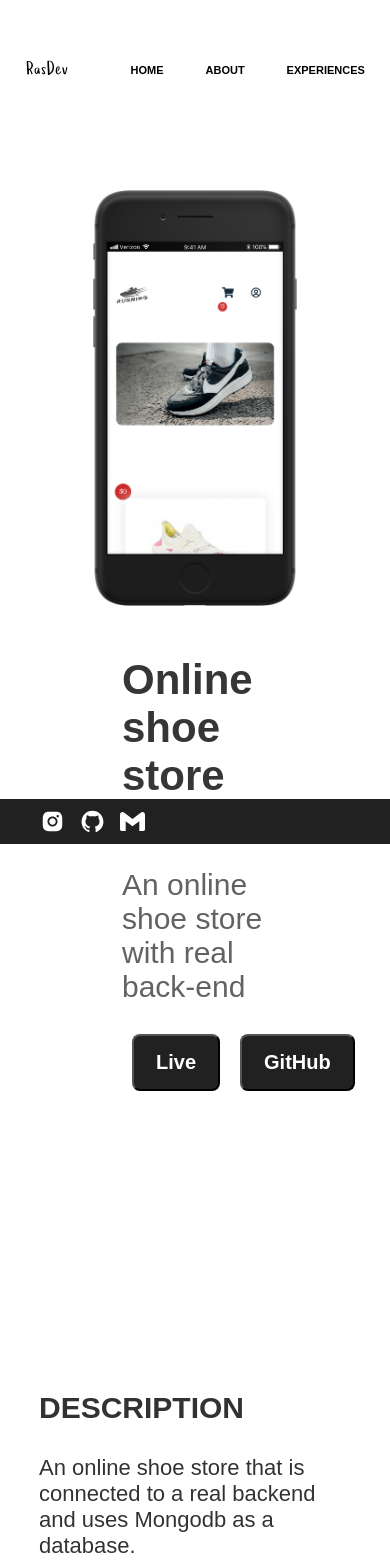
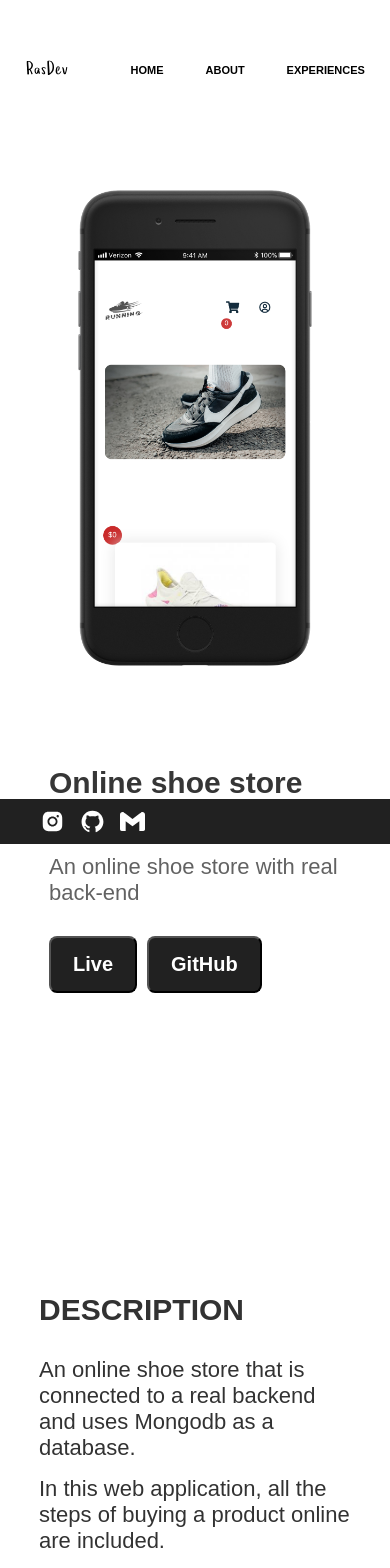
Before and after one commit to Rasool-Karami1994/my-portfolio, a React (Create React App) app: page /experiences/1 in a window 390 px wide. Shown: the top 1568 px of the page. Built offline with nearby package versions, Linux system fonts and the light colour scheme; a web font is replaced by a local one.

Commit message:
experience pages maked responsive

```diff
--- a/src/App.css
+++ b/src/App.css
@@ -679,14 +679,14 @@ footer {
 }
 .first-section-left h3 {
   color: #212121;
-  font-size: 65px;
+  font-size: 57px;
   font-weight: bolder;
   opacity: 0.9;
 }
 .first-section-left p {
   color: #212121;
   opacity: 0.7;
-  font-size: 40px;
+  font-size: 35px;
   margin: 20px 0;
 }
 .button-container {
@@ -701,18 +701,17 @@ footer {
   display: inline-block;
   border-radius: 8px;
   cursor: pointer;
-  margin: 10px;
+  margin: 10px 10px 10px 0;
   font-size: 20px;
 }
 .button-container a {
   color: #fff;
   text-decoration: none;
 }
-
-@media screen and (max-width: 1000px) {
+@media screen and (max-width: 1480px) {
   .first-section-left h3 {
     color: #212121;
-    font-size: 42px;
+    font-size: 38px;
     font-weight: bold;
     opacity: 0.9;
   }
@@ -720,6 +719,21 @@ footer {
     color: #212121;
     opacity: 0.7;
     font-size: 30px;
+    margin: 20px 0;
+  }
+}
+
+@media screen and (max-width: 1000px) {
+  .first-section-left h3 {
+    color: #212121;
+    font-size: 30px;
+    font-weight: bold;
+    opacity: 0.9;
+  }
+  .first-section-left p {
+    color: #212121;
+    opacity: 0.7;
+    font-size: 22px;
     margin: 20px 0;
   }
 }
@@ -735,17 +749,25 @@ footer {
   }
 
   .first-img {
-    width: 70%;
-    height: 60%;
+    width: 80%;
+    height: 40%;
     margin: 50px 0;
+  }
+  .first-section-left {
+    display: flex;
+    flex-direction: column;
+    align-items: flex-start;
+    justify-content: space-between;
+    width: 100%;
+    height: 80%;
+    margin-top: 50px;
   }
 }
 
 .description-container {
   width: 100%;
   height: 80%;
-  /* margin-left: 60px; */
-  margin: 250px 0 100px 0;
+  margin: 250px 0 50px 0;
 }
 
 .description-container h3 {
@@ -784,6 +806,9 @@ footer {
     padding: 10px;
     width: 100%;
   }
+  .description-container {
+    margin: 250px 0 0 0;
+  }
   .description-container p {
     font-size: 22px;
     opacity: 0.8;
@@ -797,9 +822,9 @@ footer {
     margin: 30px 0 30px 0;
   }
   .second-section-container img {
-    width: 80%;
-    height: 1000%;
+    width: 100%;
+    height: 100%;
     margin-right: 0;
-    margin: 30px 0;
+    margin: 0;
   }
 }
```
